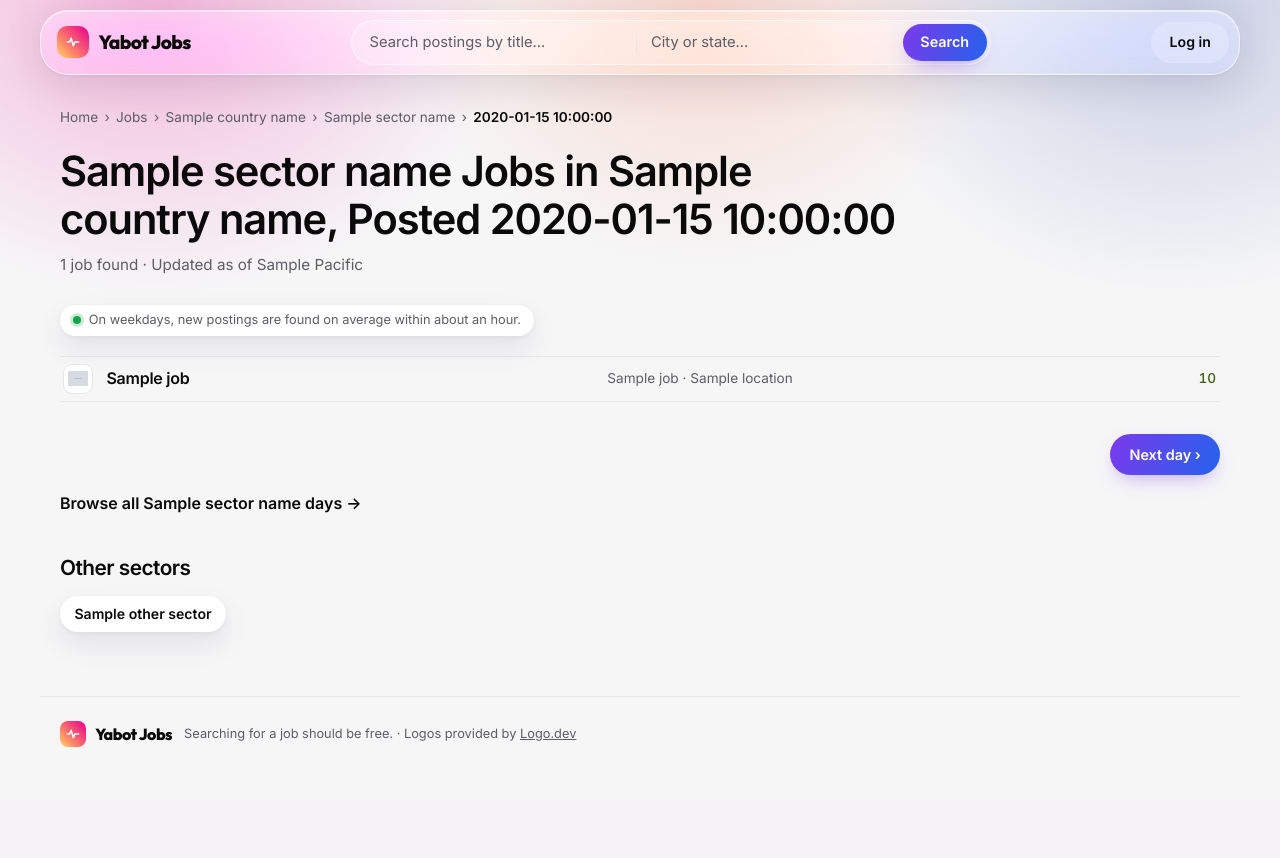
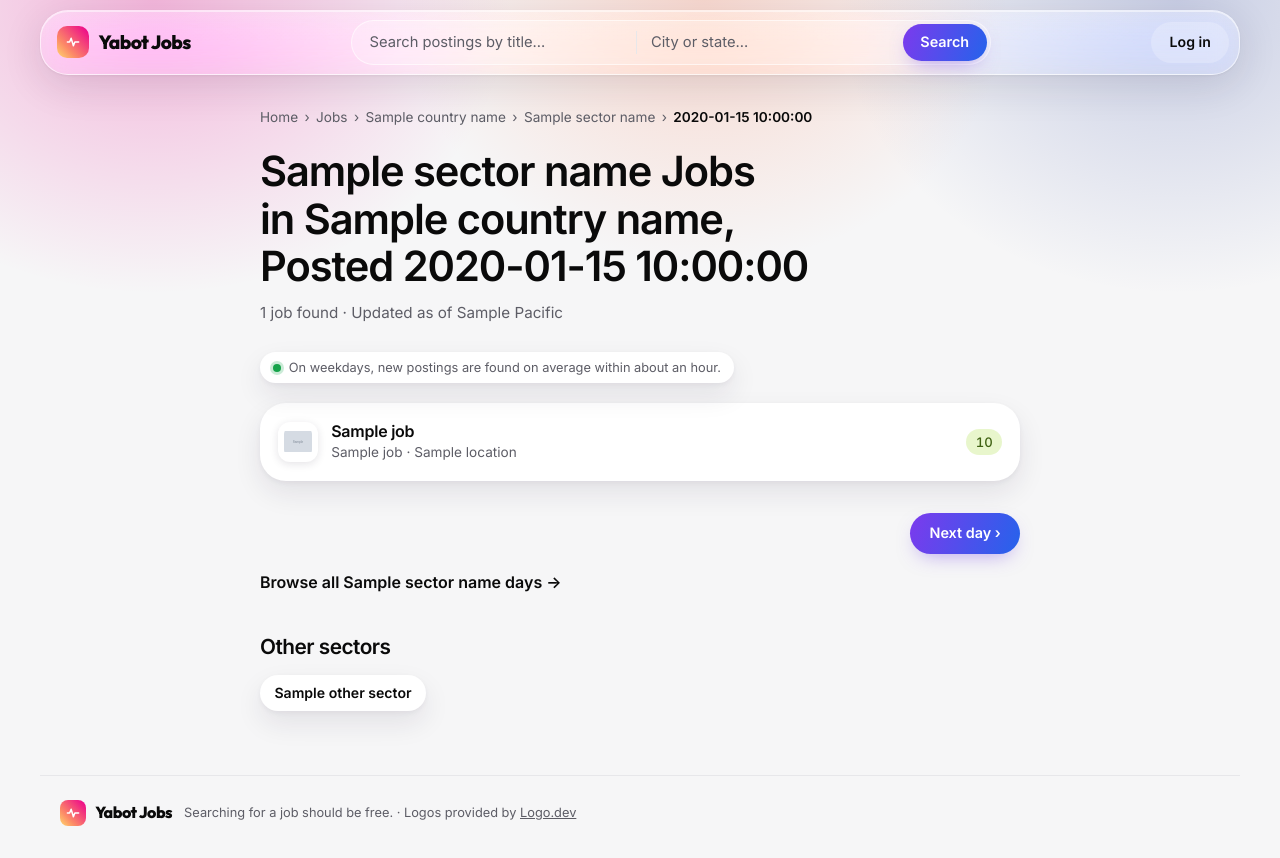
Before and after one commit to davicho01/yabot.jobs-backend, a Python web app: template templates/seo/sector_day.html.jinja in a window 1280 px wide. Before the commit the page ends 747 px from the top, so only its background shows below. Run offline with Jinja, Linux system fonts and the light colour scheme; the template is opened without the code that fills it: most values are stand-ins (such as "Sample title", 1, 10 or a date in 2020); grey boxes marked "Sample" are stand-in pictures.

Commit message:
SEO day pages: the centered column and two-line rows of the other pages
Co-Authored-By: Claude Opus 5.5 <noreply@anthropic.com>
Claude-Session: https://claude.ai/code/session_01LkT1vQaWnrL6vLmrWQ1A7P

```diff
--- a/templates/seo/sector_day.html.jinja
+++ b/templates/seo/sector_day.html.jinja
@@ -20,7 +20,7 @@
 <body>
   {% include "_header.html.jinja" %}
   <main id="main">
-  <div class="wrap">
+  <div class="wrap wrap--narrow">
     <nav class="breadcrumb" aria-label="Breadcrumb">
       <a href="{{ base_url }}/">Home</a> &rsaquo;
       <a href="{{ base_url }}/jobs">Jobs</a> &rsaquo;
@@ -35,7 +35,7 @@
     {# A day can list a thousand jobs or more, so they're compact rows on
        one card rather than a band card each (which ran a phone to ~350
        screens). Every job stays on the page, so crawlers reach them all. #}
-    <ul class="job-rows">
+    <ul class="job-rows job-rows--stacked">
     {% for job in jobs %}
       <li>
         <span class="job-rows__logo">{% if job.company_logo_url %}<img src="{{ job.company_logo_url }}" alt="" width="28" height="28" loading="lazy" />{% else %}<b>{{ (job.company_name or "?")[:1] | upper }}</b>{% endif %}</span>
```
